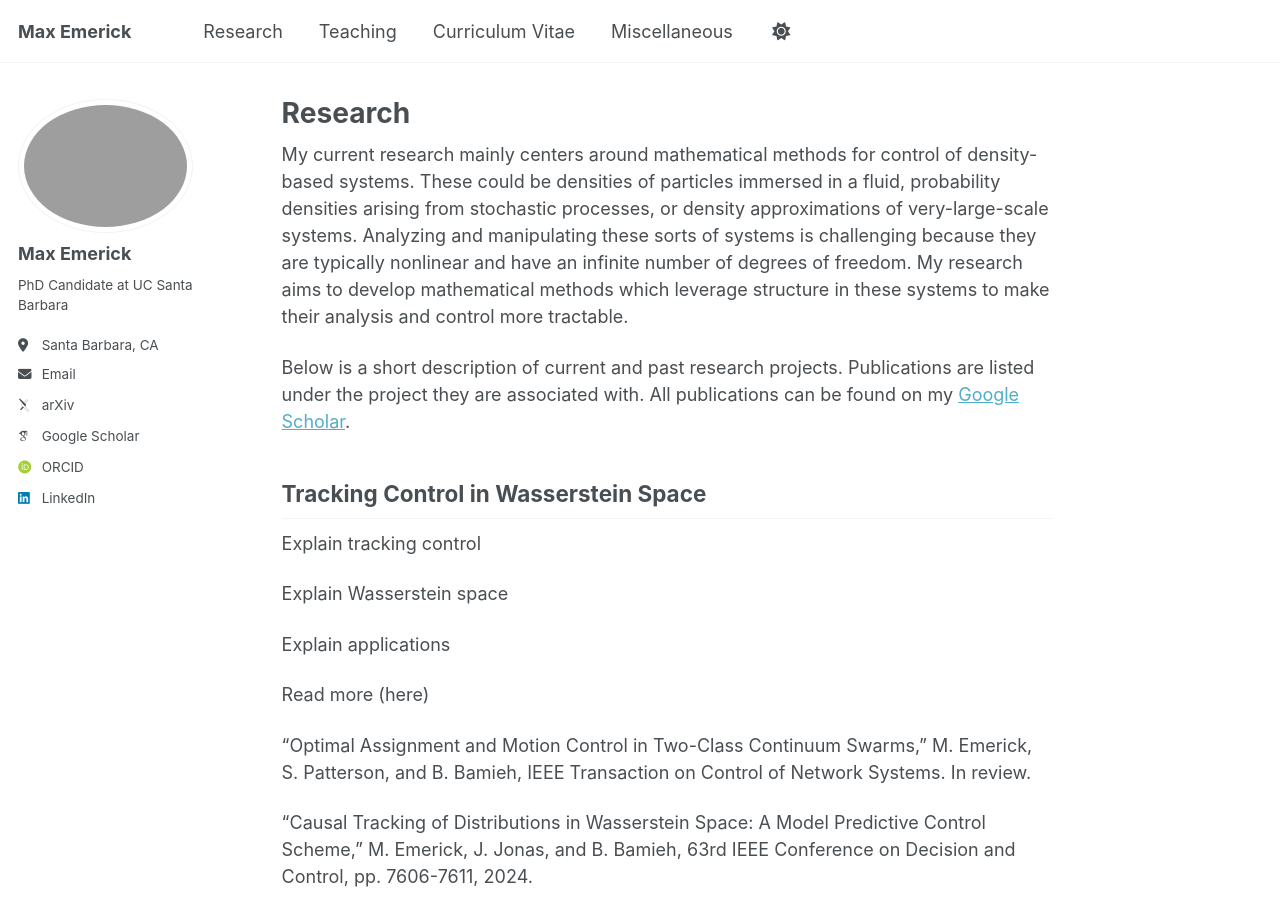
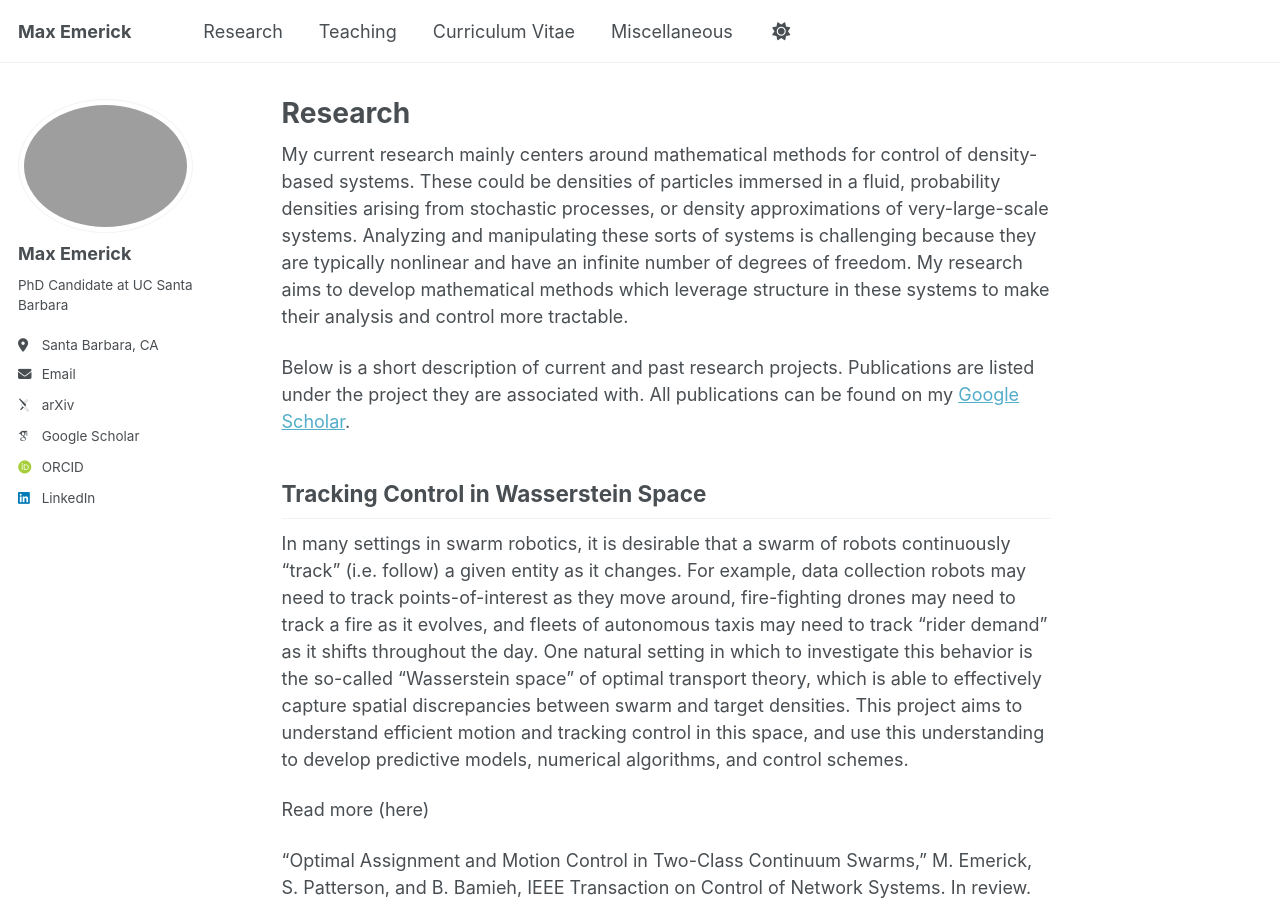
Before and after one commit to maxemerick/maxemerick.github.io, a Jekyll site: the page built from _pages/research.md, in a window 1280 px wide and 900 px high. Built offline with Jekyll 4.4.1, drawn with Linux system fonts in a browser that asks for light colours; some web fonts are replaced.

Commit message:
Update research.md

```diff
--- a/_pages/research.md
+++ b/_pages/research.md
@@ -13,11 +13,7 @@ Below is a short description of current and past research projects. Publications
 
 Tracking Control in Wasserstein Space
 ----------
-Explain tracking control
-
-Explain Wasserstein space
-
-Explain applications
+In many settings in swarm robotics, it is desirable that a swarm of robots continuously "track" (i.e. follow) a given entity as it changes. For example, data collection robots may need to track points-of-interest as they move around, fire-fighting drones may need to track a fire as it evolves, and fleets of autonomous taxis may need to track "rider demand" as it shifts throughout the day. One natural setting in which to investigate this behavior is the so-called "Wasserstein space" of optimal transport theory, which is able to effectively capture spatial discrepancies between swarm and target densities. This project aims to understand efficient motion and tracking control in this space, and use this understanding to develop predictive models, numerical algorithms, and control schemes.
 
 Read more (here)
 
```
